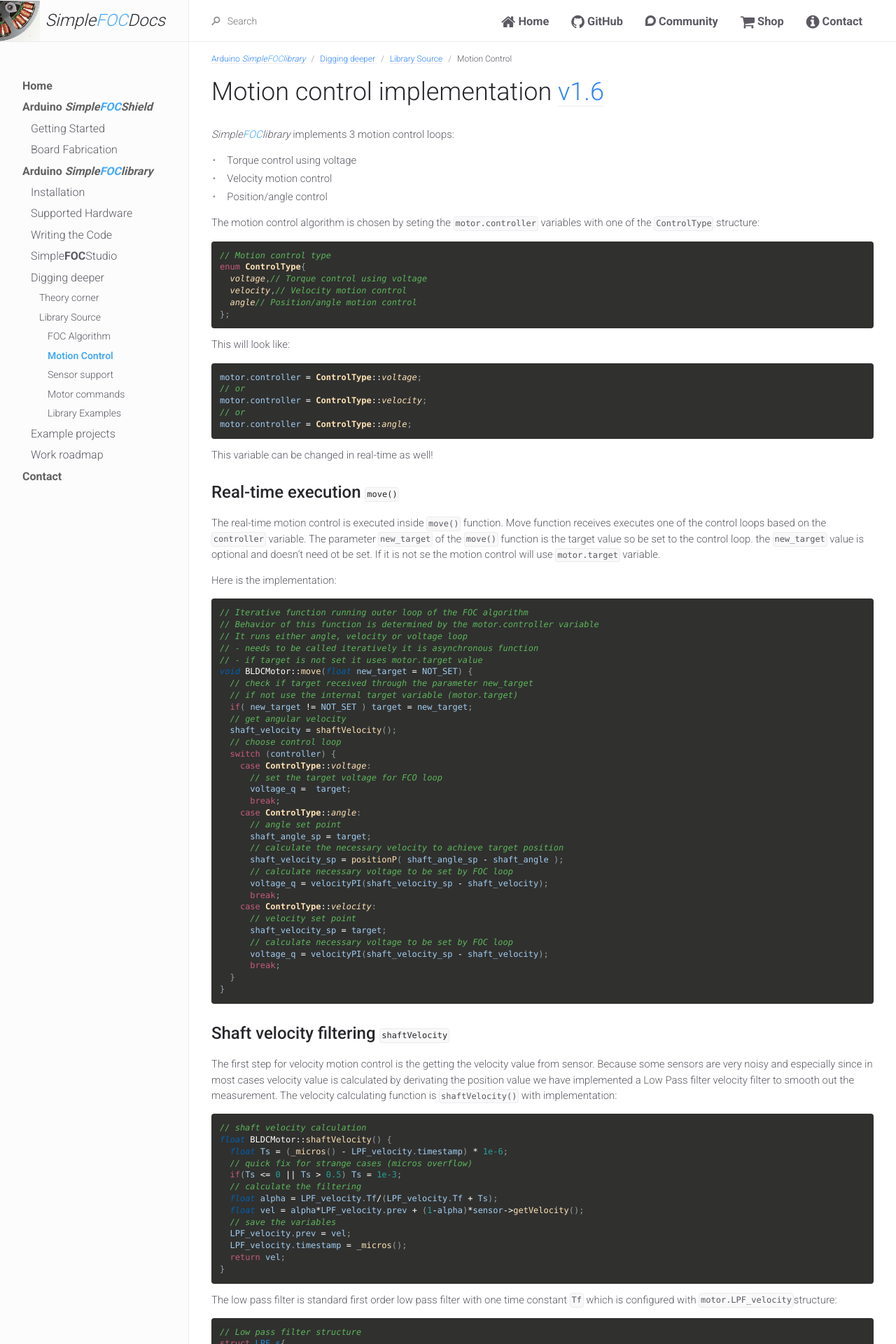
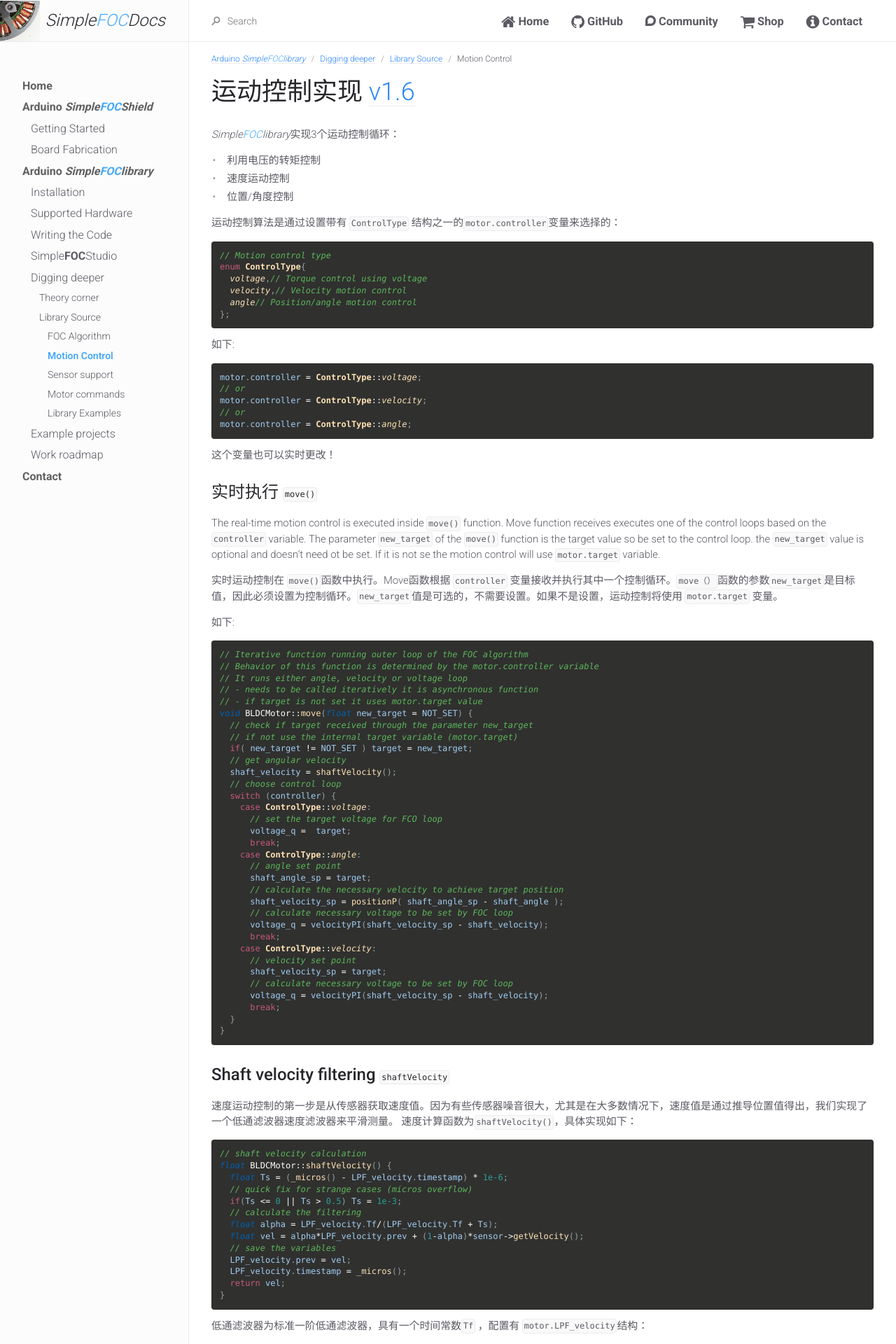
Before and after one commit to simplefoc/docs_chinese, a Jekyll site: the page built from docs/simplefoc_library/digging_deeper/libray_source/motiron_control.md, in a window 1280 px wide. Shown: the top 1920 px of the page at 70% size. Built offline with Jekyll 4.4.1, drawn with Linux system fonts in a browser that asks for light colours; some of the changed text lies outside the part shown.

Commit message:
update digging1

````diff
--- a/docs/simplefoc_library/digging_deeper/libray_source/motiron_control.md
+++ b/docs/simplefoc_library/digging_deeper/libray_source/motiron_control.md
@@ -9,15 +9,15 @@ grand_grand_parent: Arduino <span class="simple">Simple<span class="foc">FOC</sp
 ---
 
 
-# Motion control implementation [v1.6](https://github.com/simplefoc/Arduino-FOC/releases)
+# 运动控制实现 [v1.6](https://github.com/simplefoc/Arduino-FOC/releases)
 
-<span class="simple">Simple<span class="foc">FOC</span>library</span> implements 3 motion control loops:
+<span class="simple">Simple<span class="foc">FOC</span>library</span>实现3个运动控制循环：
 
-- Torque control using voltage
-- Velocity motion control
-- Position/angle control
+- 利用电压的转矩控制
+- 速度运动控制
+- 位置/角度控制
 
-The motion control algorithm is chosen by seting the `motor.controller` variables with one of the `ControlType` structure:
+运动控制算法是通过设置带有 `ControlType` 结构之一的`motor.controller`变量来选择的：
 
 ```cpp
 // Motion control type
@@ -27,7 +27,7 @@ enum ControlType{
   angle// Position/angle motion control
 };
 ```
-This will look like:
+如下:
 ```cpp
 motor.controller = ControlType::voltage;
 // or
@@ -35,14 +35,16 @@ motor.controller = ControlType::velocity;
 // or
 motor.controller = ControlType::angle;
 ```
-This variable can be changed in real-time as well!
+这个变量也可以实时更改！
 
 
-## Real-time execution `move()`
+## 实时执行 `move()`
 
 The real-time motion control is executed inside `move()` function. Move function receives executes one of the control loops based on the `controller` variable. The parameter `new_target` of the `move()` function is the target value so be set to the control loop. the `new_target` value is optional and doesn't need ot be set. If it is not se the motion control will use `motor.target` variable.
 
-Here is the implementation:
+实时运动控制在 `move()`函数中执行。Move函数根据 `controller` 变量接收并执行其中一个控制循环。`move（）`函数的参数`new_target`是目标值，因此必须设置为控制循环。`new_target`值是可选的，不需要设置。如果不是设置，运动控制将使用 `motor.target` 变量。
+
+如下:
 ```cpp
 // Iterative function running outer loop of the FOC algorithm
 // Behavior of this function is determined by the motor.controller variable
@@ -80,9 +82,9 @@ void BLDCMotor::move(float new_target = NOT_SET) {
 ```
 ## Shaft velocity filtering `shaftVelocity`
 
-The first step for velocity motion control is the getting the velocity value from sensor. Because some sensors are very noisy and especially since in most cases velocity value is calculated by
-derivating the position value we have implemented a Low Pass filter velocity filter to smooth out the measurement.
-The velocity calculating function is `shaftVelocity()` with implementation:
+速度运动控制的第一步是从传感器获取速度值。因为有些传感器噪音很大，尤其是在大多数情况下，速度值是通过推导位置值得出，我们实现了一个低通滤波器速度滤波器来平滑测量。
+速度计算函数为`shaftVelocity()`，具体实现如下：
+
 ```cpp
 // shaft velocity calculation
 float BLDCMotor::shaftVelocity() {
@@ -98,7 +100,8 @@ float BLDCMotor::shaftVelocity() {
   return vel;
 }
 ```
-The low pass filter is standard first order low pass filter with one time constant `Tf` which is configured with `motor.LPF_velocity`structure:
+低通滤波器为标准一阶低通滤波器，具有一个时间常数`Tf` ，配置有 `motor.LPF_velocity`结构：
+
 ```cpp
 // Low pass filter structure
 struct LPF_s{
@@ -107,34 +110,32 @@ struct LPF_s{
   float prev; // filtered value in previous execution step
 };
 ```
-### Low-Pass velocity filter theory
-For more info about the theory of the Low pass filter please visit [ theory lovers corner ](low_pass_filter)
+### 低通速度滤波理论
+有关低通滤波器理论的更多信息，请访问 [ theory lovers corner ](low_pass_filter)
 
-## Torque control  using voltage
+## 利用电压的转矩控制
 
-Since for most of the low-cost gimbal motors and drivers current measurement is usually not available then the torque control has to be done using voltage directly.
+由于大多数低成本万向节电机和驱动器的电流测量通常不可用，因此必须直接使用电压进行扭矩控制。
 
 <a name="foc_image"></a><img src="extras/Images/voltage_loop.png">
 
-This control loop makes an assumption that the voltage is proportional to the current which is proportional to the torque. Which is in general correct but not always. But in broad terms, it works pretty well for low current applications (gimbal motors).
-This is the same assumption we usually make with DC motors.
+该控制回路假设电压与电流成比例，电流与扭矩成比例。这通常是正确的，但并不总是正确的。但从广义上讲，它在小电流应用（万向节电机）中运行良好。
+这与我们通常对直流电机所做的假设相同。
 
-The control loop has trivial implementation, basically set the target voltage to the `voltage_q` variable in order to be set to the motor using the FOC algorithm `loopFOC()`.
+控制回路的实现非常简单，基本上将目标电压设置为'voltage_q'变量，以便使用FOC算法`loopFOC()`将其设置为电机。
 
 <blockquote class="warning"><p class="heading">API usage</p> For more info about how to use this loop look into: <a href="voltage_loop"> voltage loop api docs</a></blockquote>
 
+### 基于电压理论的转矩控制
+有关这类控制理论的更多信息，请访问 [ theory lovers corner ](voltage_torque_control)
 
-### Torque control using voltage theory
-For more info about the theory of the this type of control please visit [ theory lovers corner ](voltage_torque_control)
+## 速度运动控制
 
-## Velocity motion control
-
-Once we have the current velocity value and and the target value we would like to achieve, we need to calculate the appropriate voltage value to be set to the motor in order to follow the target value.
+一旦我们有了电流速度值和我们想要达到的目标值，我们需要计算适当的电压值来设置电机，以便遵循目标值。
 
 <img src="extras/Images/velocity_loop.png" >
 
-
-And that is done by using PI controller in  `velocityPI()` function.
+这是通过在 `velocityPI()` 函数中使用PI控制器来实现的。
 
 ```cpp
 // velocity control loop PI controller
@@ -142,7 +143,8 @@ float BLDCMotor::velocityPI(float tracking_error) {
   return controllerPI(tracking_error, PID_velocity);
 }
 ```
-The `BLDMotor` class has implemented generic PI controller function called `controllerPI()`.
+`BLDMotor` 实现了名为`controllerPI()`的通用PI控制器函数。
+
 ```cpp
 // PI controller function
 float BLDCMotor::controllerPI(float tracking_error, PI_s& cont){
@@ -170,7 +172,8 @@ float BLDCMotor::controllerPI(float tracking_error, PI_s& cont){
   return voltage;
 }
 ```
-The PI controller is configured with `motor.PID_velocity` structure:
+PI控制器配置`motor.PID_velocity`结构：
+
 ```cpp
 // PI controller configuration structure
 struct PI_s{
@@ -185,19 +188,19 @@ struct PI_s{
 ```
 
 <blockquote class="warning"><p class="heading">API usage</p> For more info about how to use this loop look into: <a href="velocity_loop"> velocity loop api docs</a></blockquote>
+### PI控制器理论
 
-### PI controller theory
+有关在该库中实现的hte PI控制器理论的更多信息，请访问[theory lovers corner](pi_controller)
 
-For more info about the theory of hte PI controller implemented in this library please visit [theory lovers corner](pi_controller)
+## 位置运动控制
 
-## Position motion control
-
-Now when we have the velocity control loop explained we can build our position control loop in cascade as shown on the image.
+现在，当我们解释了速度控制回路后，我们可以按照图中所示的顺序构建位置控制回路。
 <img src="extras/Images/angle_loop.png">
 
-When we have target angle we want to achieve, we will use the P controller to calculate necessary velocity we need and then the velocity loop will calculate the necessary voltage `votage_q` to achieve both velocity and angle that we want.
+当有想要达到的目标角度时，我们将使用P控制器来计算我们需要的必要速度，然后速度回路将计算必要的电压`votage_q` ，以达到我们需要的速度和角度。
 
-The position P controller is implemented in  `positionP()` function:
+位置P控制器在 `positionP()` 函数中实现：
+
 ```cpp
 // P controller for position control loop
 float BLDCMotor::positionP(float ek) {
@@ -208,7 +211,8 @@ float BLDCMotor::positionP(float ek) {
   return velocity_target;
 }
 ```
-And it is configured with `motor.P_angle` structure:
+并配置`motor.P_angle`结构：
+
 ```cpp
 // P controller configuration structure
 struct P_s{
````
Also changed, not shown: docs/simplefoc_library/digging_deeper/libray_source/communication.md (+35 -6 lines), docs/simplefoc_library/digging_deeper/libray_source/examples.md (+26 -25 lines), docs/simplefoc_library/digging_deeper/libray_source/foc_source.md (+28 -23 lines), docs/simplefoc_library/digging_deeper/libray_source/index.md (+37 -32 lines), docs/simplefoc_library/digging_deeper/libray_source/sensors.md (+11 -7 lines).
